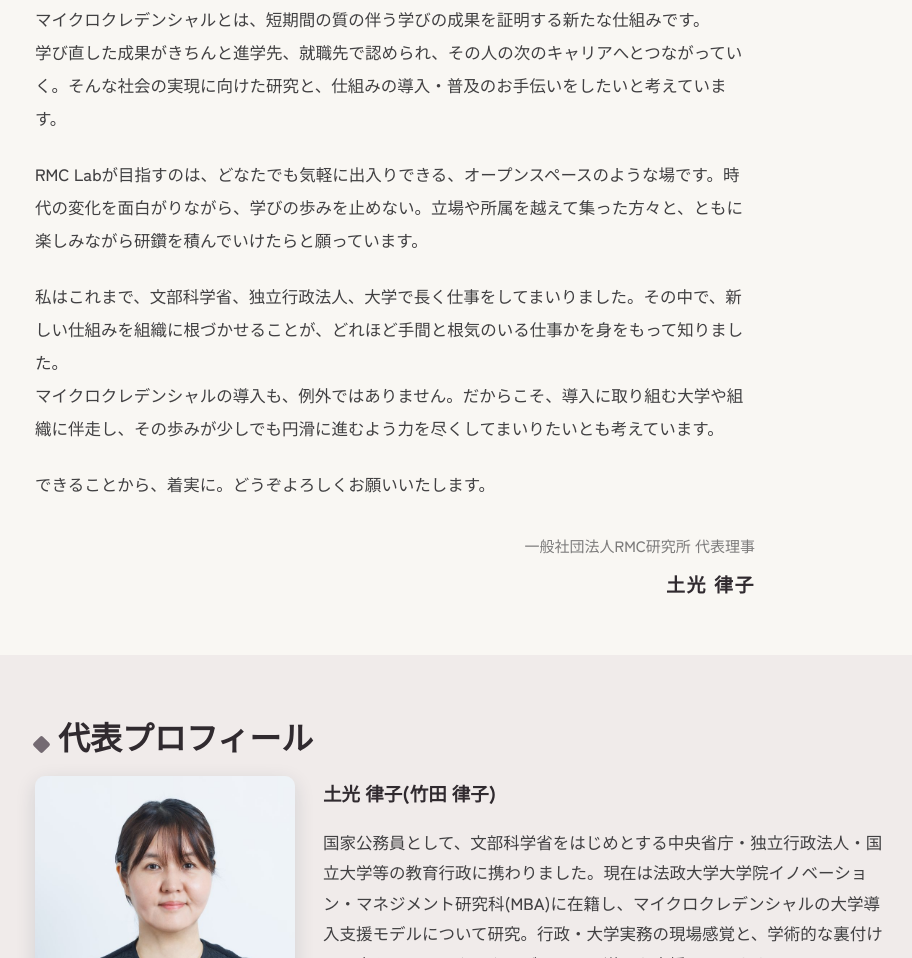
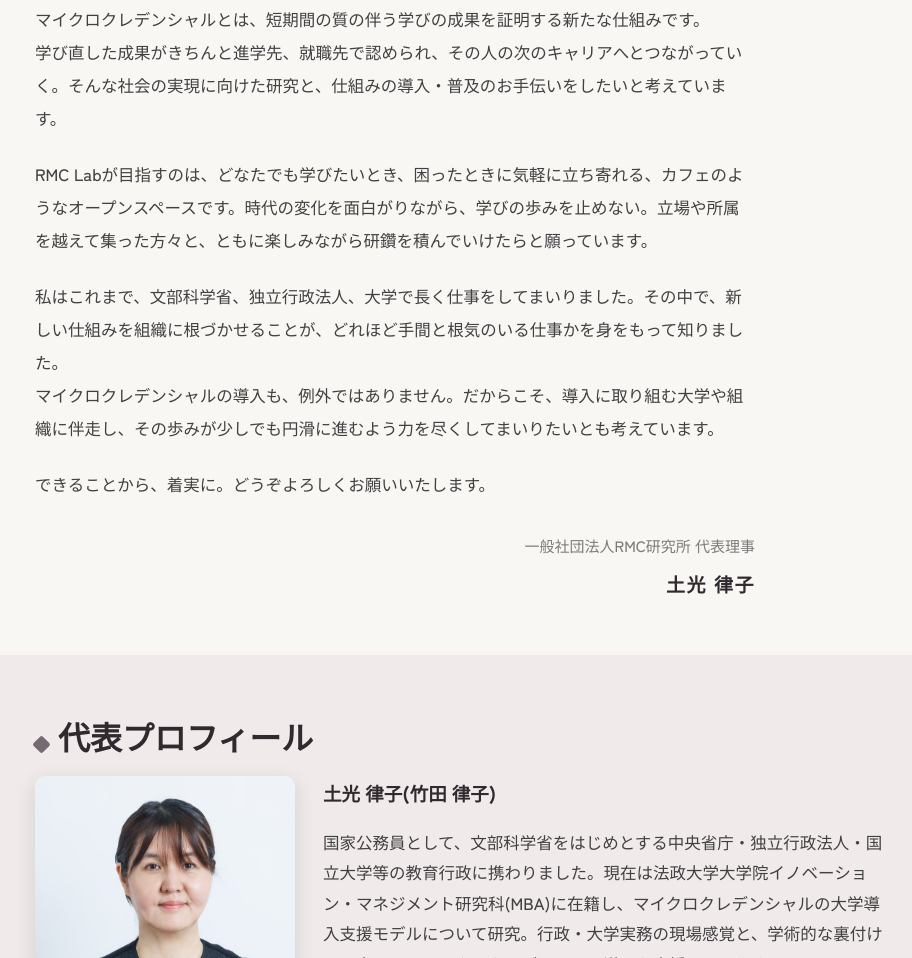
Before and after one commit to tdrit/mc-practitioner.com, a plain HTML site: page index.html in a window 1280 px wide. Shown: the part 2242-3200 px from the top of the page, without its empty margins (89-1001 px from the left). Drawn offline with Linux system fonts and the light colour scheme; a web font is replaced by a local one.

Commit message:
content: ごあいさつの目指す場を「学びたいとき、困ったときに気軽に立ち寄れるカフェのようなオープンスペース」に変更
Co-Authored-By: Claude Opus 5.5 <noreply@anthropic.com>

```diff
--- a/index.html
+++ b/index.html
@@ -134,7 +134,7 @@
           <div><dt>C</dt><dd><span lang="en">Career</span>（キャリアにつなげる）</dd></div>
         </dl>
         <p>マイクロクレデンシャルとは、短期間の質の伴う学びの成果を証明する新たな仕組みです。<br>学び直した成果がきちんと進学先、就職先で認められ、その人の次のキャリアへとつながっていく。そんな社会の実現に向けた研究と、仕組みの導入・普及のお手伝いをしたいと考えています。</p>
-        <p>RMC Labが目指すのは、どなたでも気軽に出入りできる、オープンスペースのような場です。時代の変化を面白がりながら、学びの歩みを止めない。立場や所属を越えて集った方々と、ともに楽しみながら研鑽を積んでいけたらと願っています。</p>
+        <p>RMC Labが目指すのは、どなたでも学びたいとき、困ったときに気軽に立ち寄れる、カフェのようなオープンスペースです。時代の変化を面白がりながら、学びの歩みを止めない。立場や所属を越えて集った方々と、ともに楽しみながら研鑽を積んでいけたらと願っています。</p>
         <p>私はこれまで、文部科学省、独立行政法人、大学で長く仕事をしてまいりました。その中で、新しい仕組みを組織に根づかせることが、どれほど手間と根気のいる仕事かを身をもって知りました。<br>マイクロクレデンシャルの導入も、例外ではありません。だからこそ、導入に取り組む大学や組織に伴走し、その歩みが少しでも円滑に進むよう力を尽くしてまいりたいとも考えています。</p>
         <p>できることから、着実に。どうぞよろしくお願いいたします。</p>
         <p class="greeting-sign">一般社団法人RMC研究所 代表理事<span class="greeting-sign-name">土光 律子</span></p>
```
